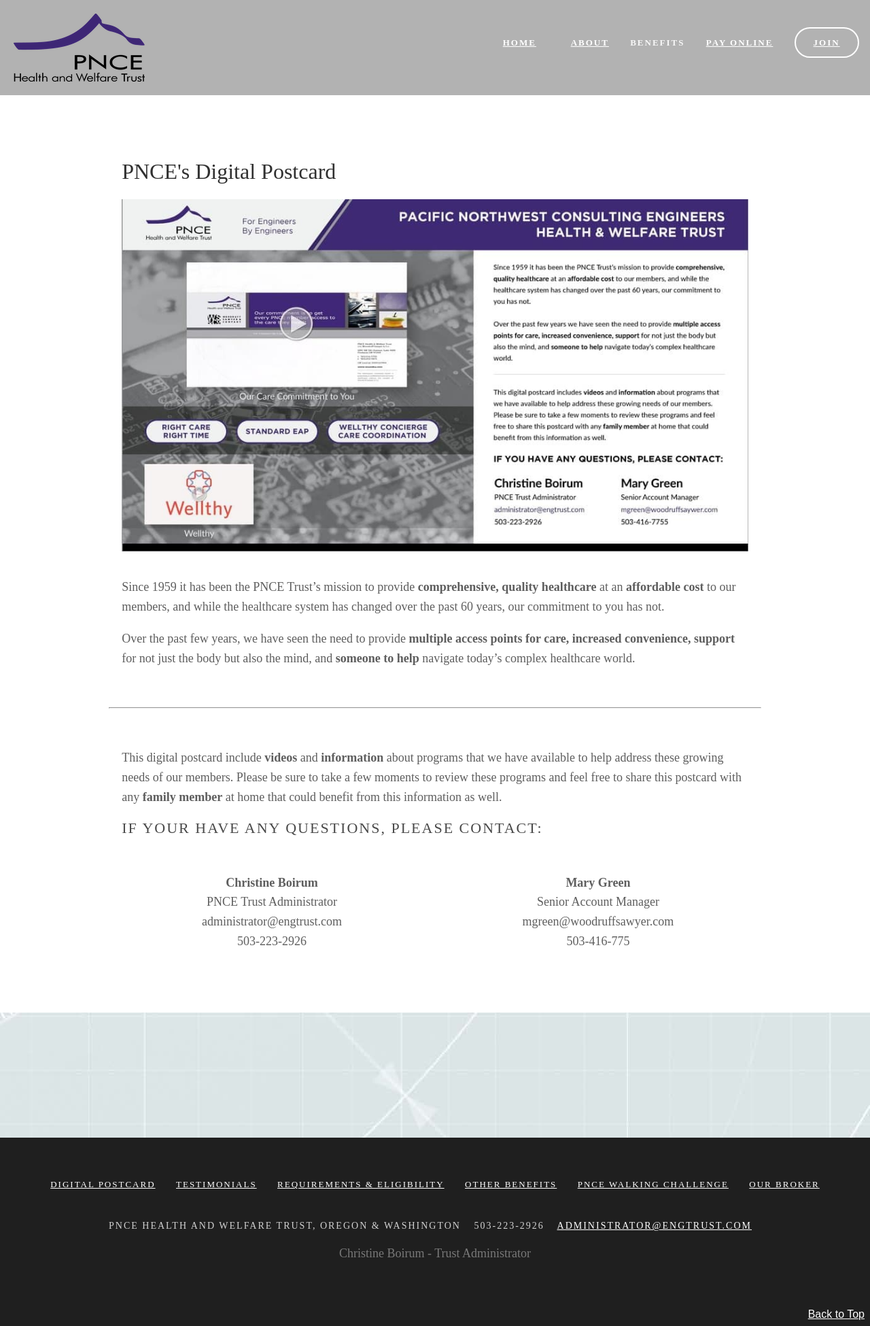
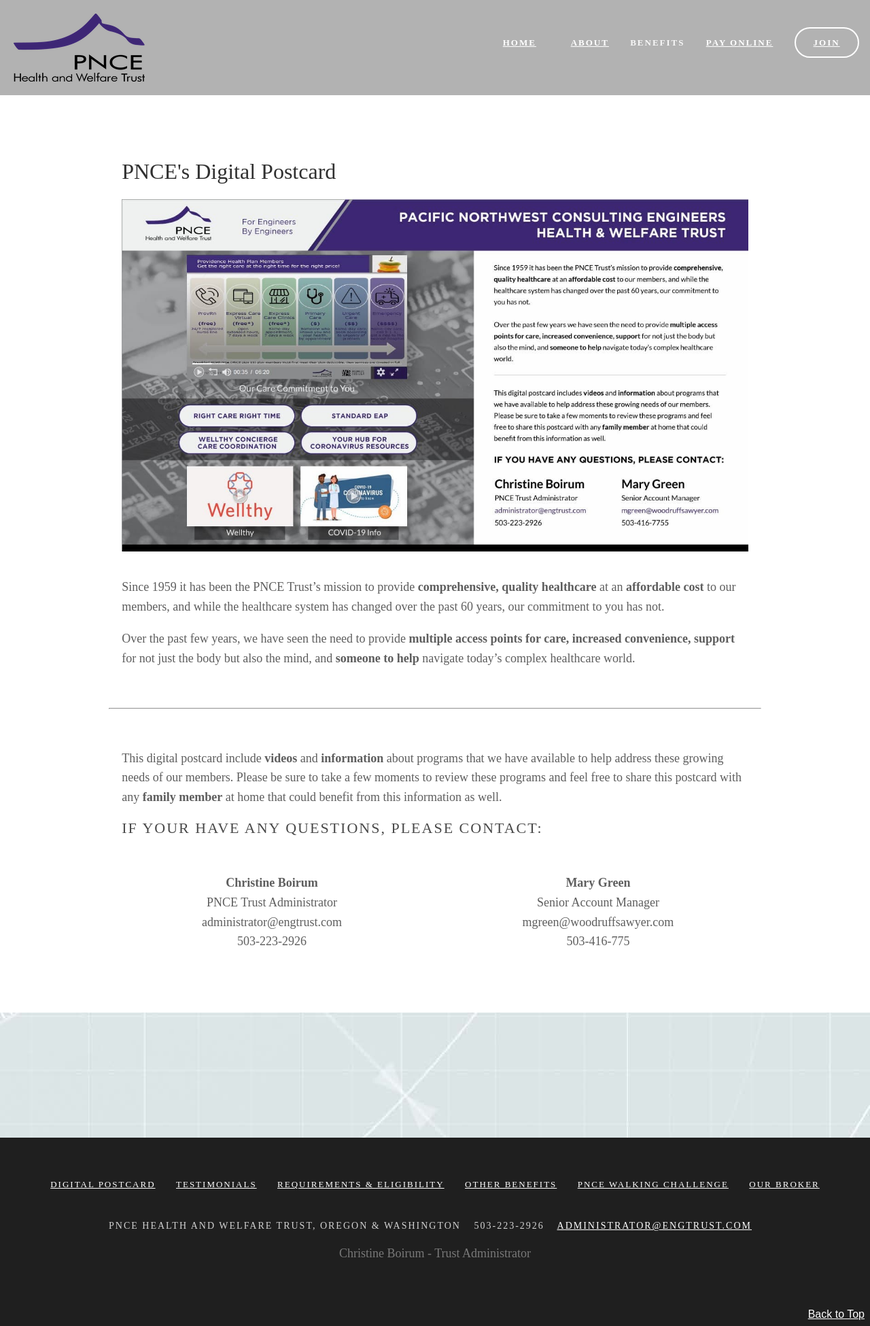
Before and after one commit to pncehwt/pncehwt.github.io, a Jekyll site: the page built from digital-postcard.md, in a window 1280 px wide. Shown: the whole page at 68% size. Built offline with Jekyll 4.4.1, drawn with Linux system fonts in a browser that asks for light colours; some web fonts are replaced.

Commit message:
Updating digital postcard 2020

```diff
--- a/digital-postcard.md
+++ b/digital-postcard.md
@@ -17,9 +17,8 @@ layout: default
     <div class="row">
       <div class="col-12">
         <h1>{{ page.title }}</h1>
-        <a href="https://flimp.me/PNCE-Trust-2019">
-          <img class="thumb-image" src="/assets/images/DigitalPostcard.jpg" data-image-dimensions="1369x769"
-            data-image-focal-point="0.5,0.5" alt="The PNCE Trust’s digital postcard" />
+        <a href="https://flimp.me/PNCE-Trust-2020">
+          <img class="thumb-image" src="/assets/images/DigitalPostcard.jpg" alt="The PNCE Trust’s digital postcard" />
         </a>
       </div>
     </div>
```
Also changed, not shown: assets/images/DigitalPostcard.jpg.
